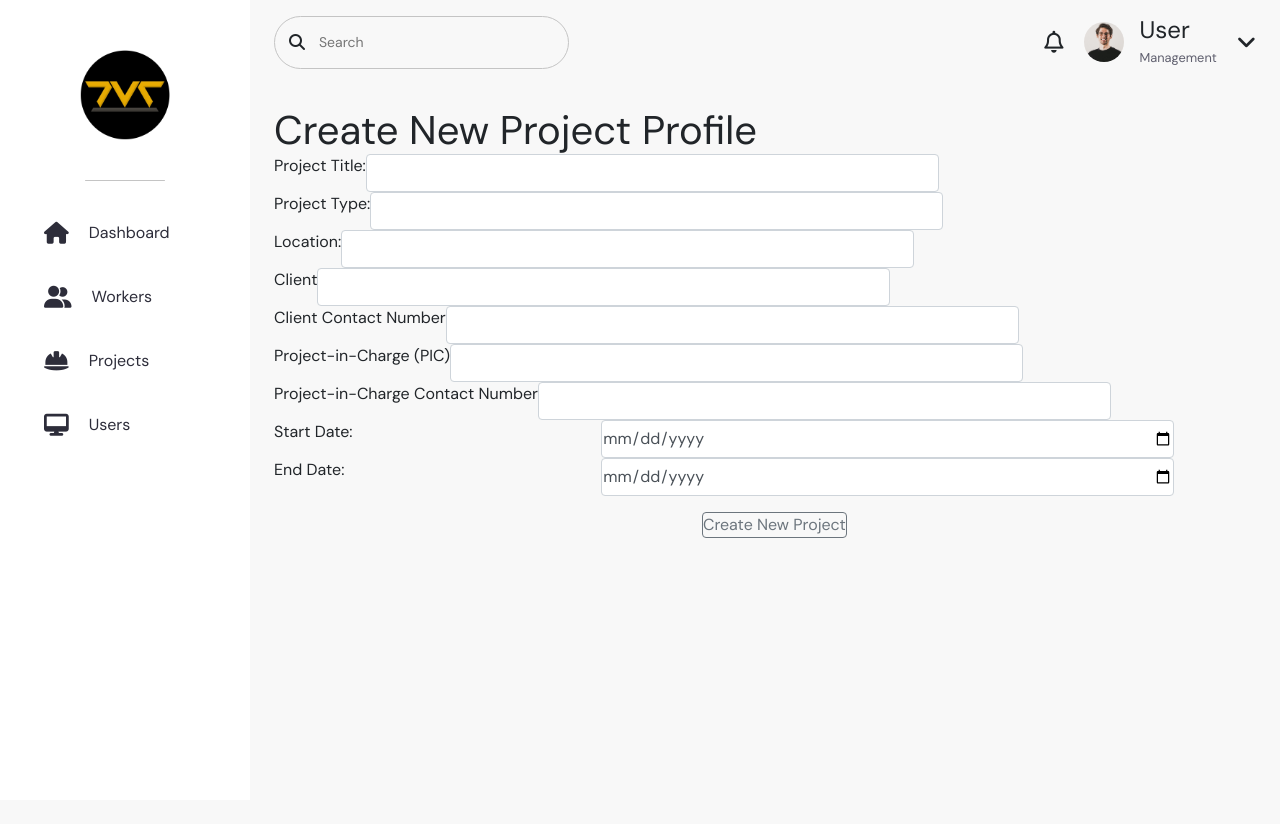
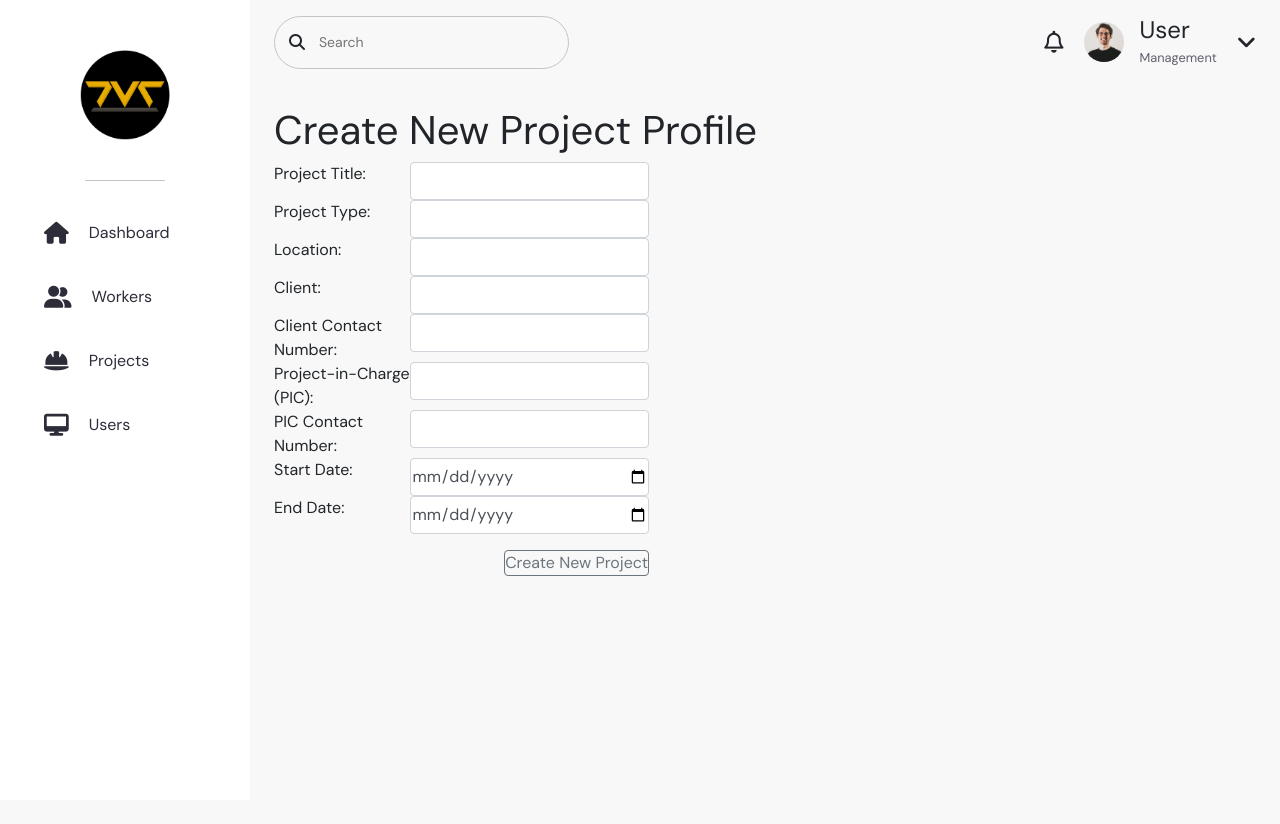
Before and after one commit to Mramus/thomas-vincent-hris, a Django app: page /add_project in a window 1280 px wide. Run offline with Django 4.2, Linux system fonts and the light colour scheme; some libraries are stand-ins or nearby versions.

Commit message:
added some validation, fixed add_project css

```diff
--- a/hris/templates/hris/projects/add_project.html
+++ b/hris/templates/hris/projects/add_project.html
@@ -3,64 +3,64 @@
 
 {% block content %}
 <h1>Create New Project Profile</h1>
-<div>
+<div class="col-md-5 pt-2">
     <form class="add-form" method="POST" action="{% url 'add_project' %}"> {% csrf_token %}
         <div class="form-group row">
-            <label for="ptitle" class="col-form-label">Project Title:</label>
+            <label for="ptitle" class="col-sm-4 col-form-label">Project Title:</label>
             <div class="col-sm-7">
-              <input type="text" class="form-control" id="ptitle" name="ptitle">
+              <input type="text" class="form-control" id="ptitle" name="ptitle" required maxlength="50">
             </div>
         </div>
         <div class="form-group row">
-            <label for="ptype" class="col-form-label">Project Type:</label>
+            <label for="ptype" class="col-sm-4 col-form-label">Project Type:</label>
             <div class="col-sm-7">
-              <input type="text" class="form-control" id="ptype" name="ptype">
+              <input type="text" class="form-control" id="ptype" name="ptype" required>
             </div>
         </div>
         <div class="form-group row">
-            <label for="plocation" class="col-form-label">Location:</label>
+            <label for="plocation" class="col-sm-4 col-form-label">Location:</label>
             <div class="col-sm-7">
-              <input type="text" class="form-control" id="plocation" name="plocation">
+              <input type="text" class="form-control" id="plocation" name="plocation" required maxlength="100">
             </div>
         </div>
         <div class="form-group row">
-            <label for="pclient" class="col-form-label">Client</label>
+            <label for="pclient" class="col-sm-4 col-form-label">Client:</label>
             <div class="col-sm-7">
-              <input type="text" class="form-control" id="pclient" name="pclient">
+              <input type="text" class="form-control" id="pclient" name="pclient" required maxlength="50">
             </div>
         </div>
         <div class="form-group row">
-            <label for="pclientcontact" class="col-form-label">Client Contact Number</label>
+            <label for="pclientcontact" class="col-sm-4 col-form-label">Client Contact Number:</label>
             <div class="col-sm-7">
-              <input type="text" class="form-control" id="pclientcontact" name="pclientcontact">
+              <input type="text" class="form-control" id="pclientcontact" name="pclientcontact" required minlength="7" maxlength="11">
             </div>
         </div>
         <div class="form-group row">
-            <label for="ppic" class="col-form-label">Project-in-Charge (PIC)</label>
+            <label for="ppic" class="col-sm-4 col-form-label">Project-in-Charge (PIC):</label>
             <div class="col-sm-7">
-              <input type="text" class="form-control" id="ppic" name="ppic">
+              <input type="text" class="form-control" id="ppic" name="ppic" required maxlength="50">
             </div>
         </div>
         <div class="form-group row">
-            <label for="ppiccontact" class="col-form-label">Project-in-Charge Contact Number</label>
+            <label for="ppiccontact" class="col-sm-4 col-form-label">PIC Contact Number:</label>
             <div class="col-sm-7">
-              <input type="text" class="form-control" id="ppiccontact" name="ppiccontact">
+              <input type="text" class="form-control" id="ppiccontact" name="ppiccontact" required minlength="7" maxlength="11">
             </div>
         </div>
         <div class="form-group row">
             <label for="pstartdate" class="col-sm-4 col-form-label">Start Date:</label>
             <div class="col-sm-7">
-              <input type="date" class="form-control" id="pstartdate" name="pstartdate">
+              <input type="date" class="form-control" id="pstartdate" name="pstartdate" required>
             </div>
         </div>
         <div class="form-group row">
             <label for="penddate" class="col-sm-4 col-form-label">End Date:</label>
             <div class="col-sm-7">
-              <input type="date" class="form-control" id="penddate" name="penddate">
+              <input type="date" class="form-control" id="penddate" name="penddate" required>
             </div>
         </div>
         <div class="form-group row">
-            <label for="button" class="col-form-label"></label>
+            <label for="button" class="col-sm-4 col-form-label"></label>
             <div class="col-sm-7 text-right">
                 <button type="submit" class="mt-3 btn btn-outline-secondary">Create New Project</button>
             </div>
```
